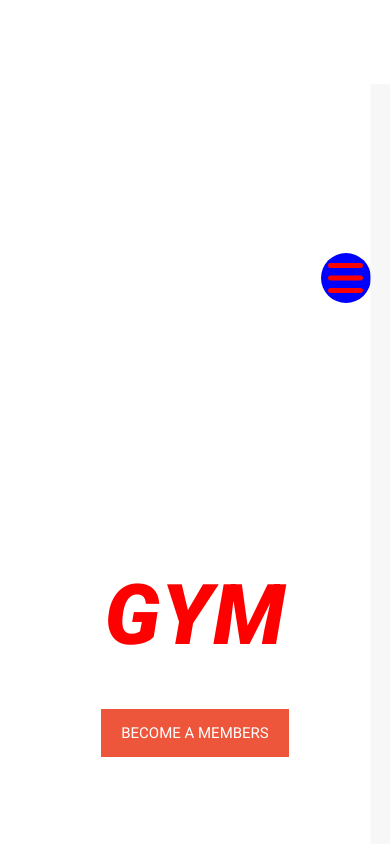
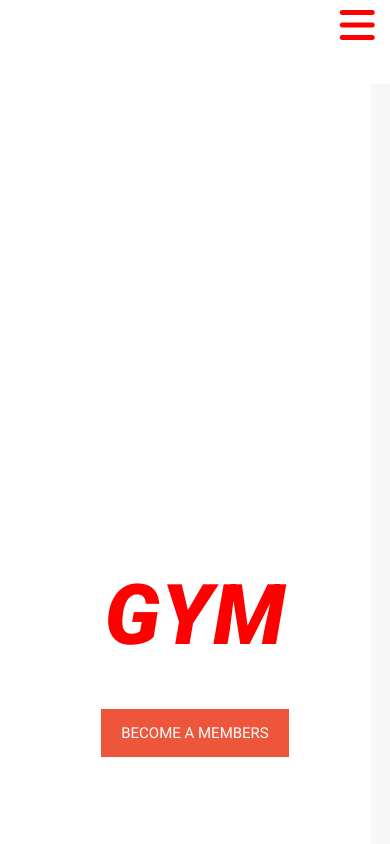
Before and after one commit to Abdifatah2024/Dugsiiye2, a plain HTML site: page index.html in a window 390 px wide. Shown: the top 844 px of the page. Drawn offline with Linux system fonts and the light colour scheme.

```diff
--- a/style.css
+++ b/style.css
@@ -548,9 +548,9 @@ button:hover {
    height:50px ;
    width: 50px;
         position: absolute;
-        top: 30%;
-        right: 5%;
-        background-color: blue;
+        /* top: 30%; */
+        right: 2%;
+        background-color:white;
         color: white;
      border-radius: 30px;
      font-size: 2rem;
```
